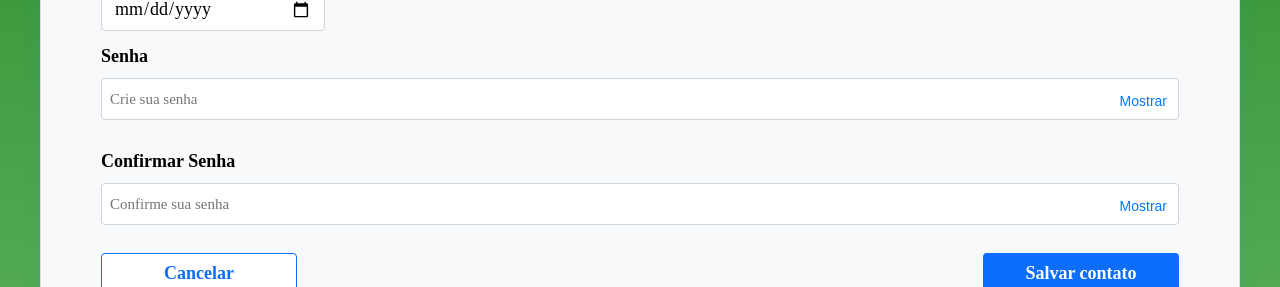
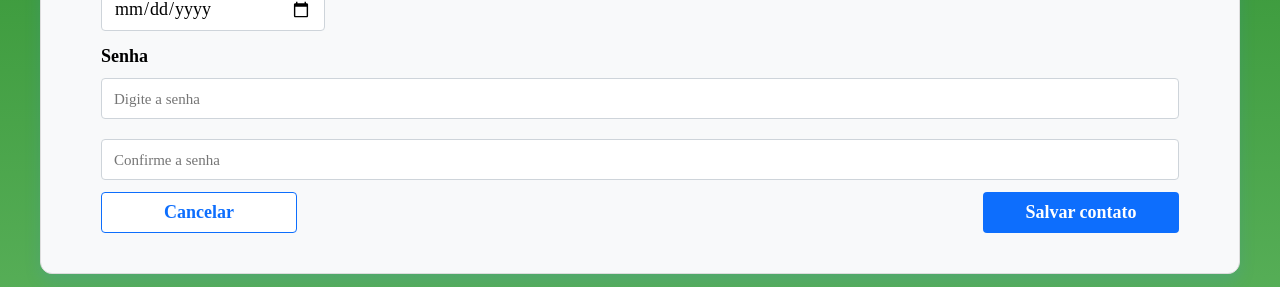
Before and after one commit to MarcusViniciusGodoy/TitanRig, an Angular app in the folder frontend/: page / in a window 1280 px wide. Shown: the part 598-885 px from the top of the page. Built offline with nearby package versions, Linux system fonts and the light colour scheme.

Commit message:
FormControl

```diff
--- a/frontend/src/app/pages/formulario-login/formulario-login.component.html
+++ b/frontend/src/app/pages/formulario-login/formulario-login.component.html
@@ -33,35 +33,16 @@
     />
 
     <label for="senha">Senha</label>
-    <div class="input-container">
-      <input
-        [type]="senhaVisivel ? 'text' : 'password'"
+    <input
+        type="password"
         id="senha"
-        name="senha"
-        [(ngModel)]="senha"
-        placeholder="Crie sua senha"
-        required
-      />
-      <button type="button" (click)="senhaVisivel = !senhaVisivel" class="toggle-btn">
-        {{ senhaVisivel ? 'Ocultar' : 'Mostrar' }}
-      </button>
-    </div>
-
-    <label for="confirmarSenha">Confirmar Senha</label>
-    <div class="input-container">
-      <input
-        [type]="confirmarSenhaVisivel ? 'text' : 'password'"
-        id="confirmarSenha"
-        name="confirmarSenha"
-        [(ngModel)]="confirmarSenha"
-        placeholder="Confirme sua senha"
-        required
-      />
-      <button type="button" (click)="confirmarSenhaVisivel = !confirmarSenhaVisivel" class="toggle-btn">
-        {{ confirmarSenhaVisivel ? 'Ocultar' : 'Mostrar' }}
-      </button>
-    </div>
-
+        placeholder="Digite a senha"
+    />
+    <input
+        type="password"
+        id="confirmaSenha"
+        placeholder="Confirme a senha"
+    />
 
     <section class="botoes">
         <button class="botao-cancelar" type="button">Cancelar</button>
--- a/frontend/src/app/pages/formulario-login/formulario-login.component.ts
+++ b/frontend/src/app/pages/formulario-login/formulario-login.component.ts
@@ -1,6 +1,6 @@
 import { CommonModule } from '@angular/common';
 import { Component } from '@angular/core';
-import { FormsModule } from '@angular/forms';
+import { FormControl, FormGroup, ReactiveFormsModule } from '@angular/forms';
 
 import { ContainerComponent } from '../../componentes/container/container.component';
 
@@ -9,15 +9,23 @@ import { ContainerComponent } from '../../componentes/container/container.compon
   imports: [
     CommonModule,
     ContainerComponent,
-    FormsModule
+    ReactiveFormsModule
   ],
   templateUrl: './formulario-login.component.html',
   styleUrl: './formulario-login.component.css'
 })
 export class FormularioLoginComponent {
 
-  senha: string = '';
-  confirmarSenha: string = '';
-  senhaVisivel: boolean = false;
-  confirmarSenhaVisivel: boolean = false;
+  loginForm!: FormGroup;
+
+  constructor() {
+    this.loginForm = new FormGroup({
+      nome: new FormControl(''),
+      telefone: new FormControl(''),
+      email: new FormControl(''),
+      aniversario: new FormControl(''),
+      senha: new FormControl(''),
+      confirmaSenha: new FormControl('')
+    })
+  }
 }
```
